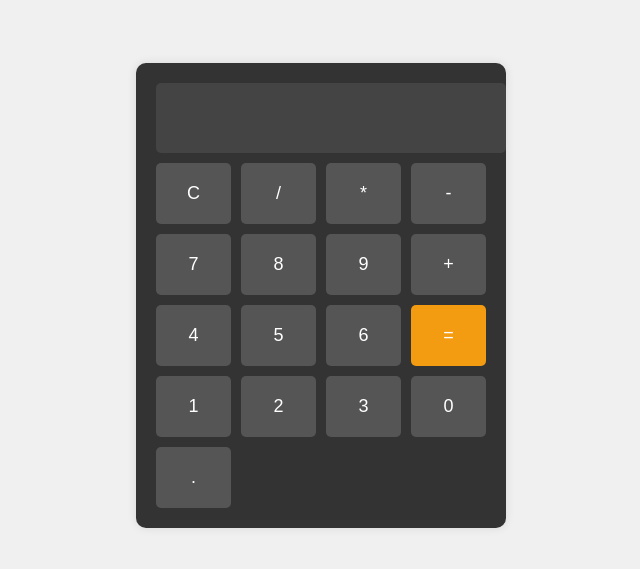
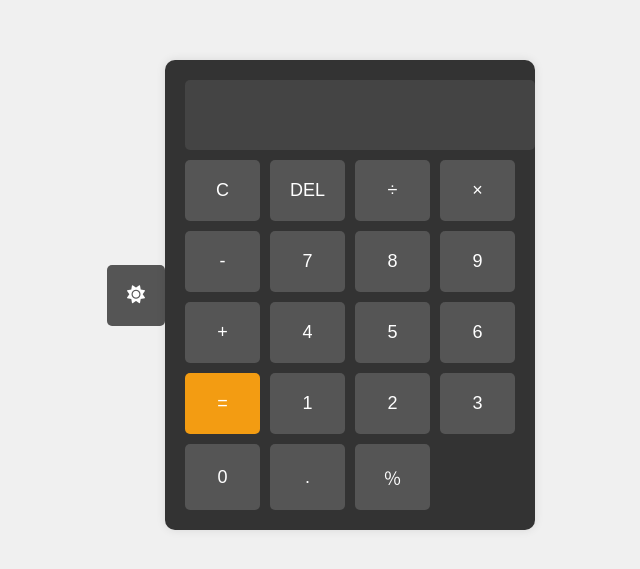
Before and after one commit to ElangPratama/firstkalkulator, a plain HTML site: page index.html in a window 1280 px wide. Shown: the part 113-682 px from the top of the page, without its empty margins (319-959 px from the left). Drawn offline with Linux system fonts and the light colour scheme.

Commit message:
Update index.html

```diff
--- a/index.html
+++ b/index.html
@@ -3,16 +3,30 @@
   <head>
     <meta charset="UTF-8" />
     <meta name="viewport" content="width=device-width, initial-scale=1.0" />
-    <title>Kalkulator Web</title>
+    <title>Kalkulator</title>
     <link rel="stylesheet" href="styles.css" />
+    <!-- Font Awesome untuk ikon -->
+    <link
+      rel="stylesheet"
+      href="https://cdnjs.cloudflare.com/ajax/libs/font-awesome/6.0.0-beta3/css/all.min.css"
+    />
   </head>
-  <body>
+  <body class="light-theme">
+    <!-- Tombol Toggle Theme -->
+    <button id="theme-toggle" class="theme-toggle">
+      <i class="fas fa-sun"></i>
+      <!-- Ikon matahari (light mode) -->
+    </button>
+
+    <!--kalkulator-->
+    <div class="calculator-container">
       <div class="calculator">
         <input type="text" id="display" disabled />
         <div class="buttons">
           <button onclick="clearDisplay()">C</button>
-        <button onclick="appendToDisplay('/')">/</button>
-        <button onclick="appendToDisplay('*')">*</button>
+          <button onclick="deleteLast()">DEL</button>
+          <button onclick="appendToDisplay('/')" data-operation="/">÷</button>
+          <button onclick="appendToDisplay('*')" data-operation="*">×</button>
           <button onclick="appendToDisplay('-')">-</button>
           <button onclick="appendToDisplay('7')">7</button>
           <button onclick="appendToDisplay('8')">8</button>
@@ -27,6 +41,8 @@
           <button onclick="appendToDisplay('3')">3</button>
           <button onclick="appendToDisplay('0')">0</button>
           <button onclick="appendToDisplay('.')">.</button>
+          <button onclick="appendToDisplay('%')" data-operation="%">％</button>
+        </div>
       </div>
     </div>
     <script src="script.js"></script>
```
Lines whose indentation alone changed are shown as unchanged.
